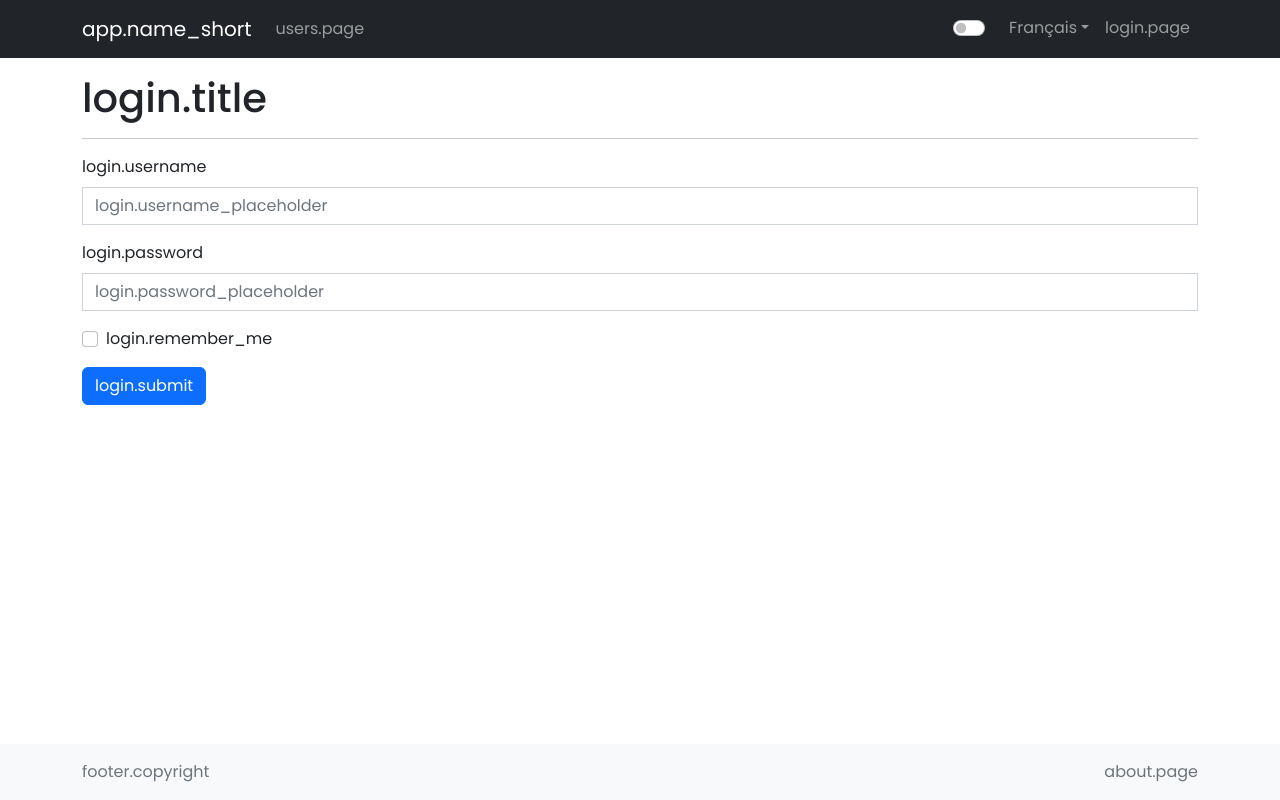
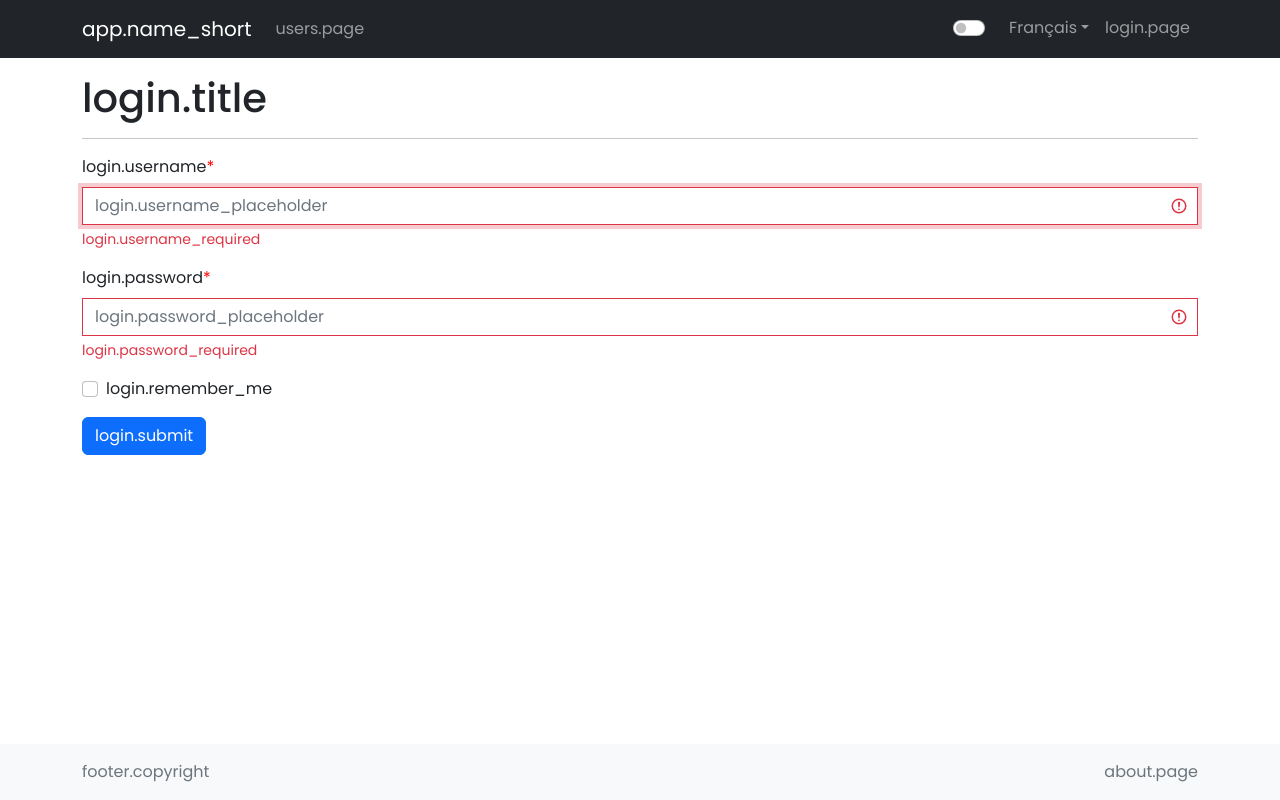
Before and after one commit to guclusefa/rr_webapp, a Vue app: page /login in a window 1280 px wide. Built offline with nearby package versions, Linux system fonts and the light colour scheme.

Commit message:
form validation (a revoir)

```diff
--- a/src/assets/scss/__global.scss
+++ b/src/assets/scss/__global.scss
@@ -8,3 +8,7 @@ body{
 footer{
     margin-top: auto;
 }
+label.required:after{
+    content: "*";
+    color: red;
+}
--- a/src/components/auth/LoginForm.vue
+++ b/src/components/auth/LoginForm.vue
@@ -10,6 +10,8 @@
             :field="'username'"
             :label="$t('login.username')"
             :placeholder="$t('login.username_placeholder')"
+            :required="true"
+            :validate="validateUsername"
           />
         </div>
         <!-- Password -->
@@ -20,6 +22,8 @@
             :field="'password'"
             :label="$t('login.password')"
             :placeholder="$t('login.password_placeholder')"
+            :required="true"
+            :validate="validatePassword"
           />
         </div>
         <!-- Remember Me -->
@@ -53,42 +57,32 @@ export default {
         username: "",
         password: "",
         remember_me: false,
-      },
+      }
     };
   },
   methods: {
     validateUsername() {
-      // check if username is empty
-      if (!this.body.username) {
-        return false;
+      // check if username is empty (trim)
+      if (!this.body.username.trim()) {
+        return "login.username_required";
       }
-      // check if at least 20 characters
-      if (this.body.username.length < 20) {
-        return false;
-      }
-      return true;
+      return "";
     },
     validatePassword() {
-      // check if password is empty
-      if (!this.body.password) {
-        return false;
+      // check if password is empty (trim)
+      if (!this.body.password.trim()) {
+        return "login.password_required";
       }
-      // check if at least 20 characters
-      if (this.body.password.length < 20) {
-        return false;
-      }
-      return true;
+      return "";
     },
     validateForm() {
-      const form = document.querySelector("form");
-      if (!form.checkValidity()) {
-        form.classList.add("was-validated");
-        return false;
-      }
-      return true;
+        let invalids = document.querySelectorAll(".is-invalid");
+        if (invalids.length > 0) {
+          return false;
+        }
+        return true;
     },
     submitForm() {
-      console.log(this.body)
       if (!this.validateForm()) {
         return;
       }
@@ -100,5 +94,9 @@ export default {
     CheckBox,
     SubmitButton,
   },
+  mounted() {
+    // set focus on username input
+    document.querySelector("#username").focus();
+  },
 };
 </script>
--- a/src/components/form/InputText.vue
+++ b/src/components/form/InputText.vue
@@ -1,5 +1,7 @@
 <template>
-  <label class="form-label" :for="field">{{ label }}</label>
+  <label :for="field" class="form-label" :class="{ 'required': required }">
+    {{ $t(label) }}
+  </label>
   <input
     @input="$emit('input', $event.target.value)"
     class="form-control"
@@ -7,7 +9,11 @@
     :id="field"
     :name="field"
     :placeholder="placeholder"
+    :class="{ 'is-invalid': validateInput() }"
   />
+  <div class="invalid-feedback">
+    {{ $t(validateInput()) }}
+  </div>
 </template>
 
 <script>
@@ -30,6 +36,24 @@ export default {
       type: String,
       required: true,
     },
+    required: {
+      type: Boolean,
+      required: false,
+    },
+    validate: {
+      type: Function,
+      required: false,
+    },
+  },
+  methods: {
+    validateInput() {
+      // if validate is empty string than is valid
+      if (!this.validate) {
+        return "";
+      }
+      // if validate is a function than call it
+      return this.validate();
+    },
   },
 };
 </script>
```
